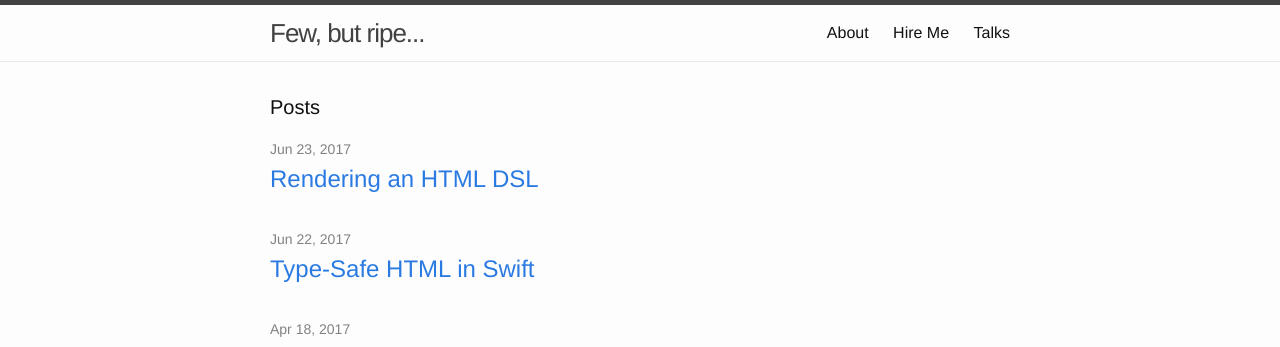
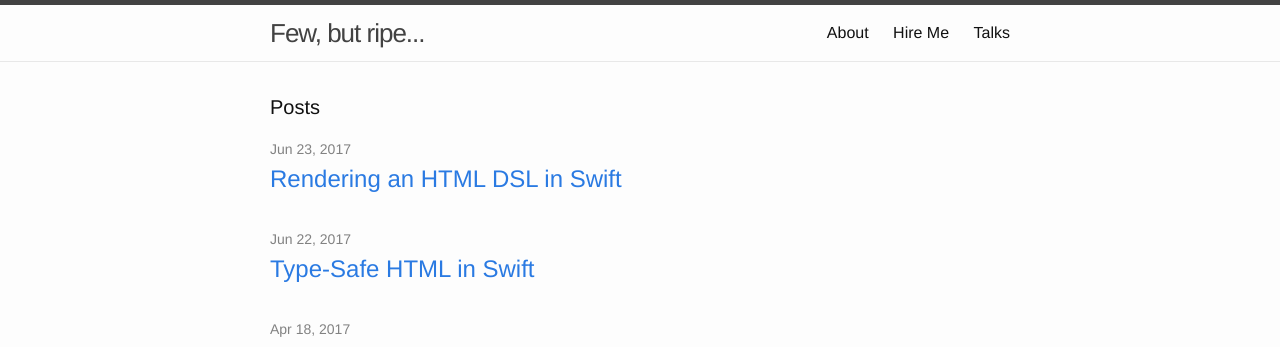
Before and after one commit to mbrandonw/mbrandonw.github.io, a Jekyll site: the page built from index.html, in a window 1280 px wide. Shown: the top 347 px of the page. Built offline with Jekyll 4.4.1, drawn with Linux system fonts in a browser that asks for light colours.

Commit message:
fixed some errors

````diff
--- a/_includes/og.html
+++ b/_includes/og.html
@@ -6,8 +6,8 @@
         {{ site.title }}
       {% endif %}">
 <meta property="og:description"
-      content="{% if page.excerpt %}
-        {{ page.excerpt | truncate: 160 }}
+      content="{% if page.summary %}
+        {{ page.summary | truncate: 160 }}
       {% else %}
         {{ site.description }}
       {% endif %}">
--- a/_posts/2017-06-22-type-safe-html-in-swift.md
+++ b/_posts/2017-06-22-type-safe-html-in-swift.md
@@ -4,7 +4,7 @@ title:  "Type-Safe HTML in Swift"
 date:   2017-06-22
 categories: swift html dsl
 author: Brandon Williams
-summary: We build a type-safe DSL for modeling HTML in Swift, and discuss the advantages this has over templating languages.
+summary: "We build a type-safe DSL for modeling HTML in Swift, and discuss the advantages this has over templating languages."
 image: /assets/html-dsl/pt1-preview-img.jpg
 ---
 
@@ -345,7 +345,7 @@ func render(node: Node) -> String {
 }
 ```
 
-This is a straightforward exercise, though subtle and can take a few tries to get right. The details, however, are not particularly important for the main point of this article, type-safe HTML. Therefore I’ve put the details in another article, which you can find [here]({% post_url 2017-06-23-rendering-html-dsl %}).
+This is a straightforward exercise, though subtle and can take a few tries to get right. The details, however, are not particularly important for the main point of this article, type-safe HTML. Therefore I’ve put the details in another article, which you can find [here]({% post_url 2017-06-23-rendering-html-dsl-in-swift %}).
 
 ## Conclusion and next steps
 
--- a/_posts/2017-06-23-rendering-html-dsl.md
+++ b/_posts/2017-06-23-rendering-html-dsl-in-swift.md
@@ -1,14 +1,12 @@
 ---
 layout: post
-title:  "Rendering an HTML DSL"
+title:  "Rendering an HTML DSL in Swift"
+date:   2017-06-23
 categories: swift html dsl
-date:   2017-06-23
 author: Brandon Williams
-summary: Building off the DSL from last time for modeling HTML, we will create a simple function to render a node to a string that can ultimately be served to a browser.
+summary: "Building off the DSL from last time for modeling HTML, we will create a simple function to render a node to a string that can ultimately be served to a browser."
 image: /assets/html-dsl/pt2-preview-img.jpg
 ---
-
-## Rendering an HTML DSL
 
 In our previous [article]({% post_url 2017-06-22-type-safe-html-in-swift %}) we described how to build an EDSL to model HTML in Swift. Here we describe how to take our `Node` value type and render it to a string that can actually be served to the browser. We do this by recursively walking the node tree, and rendering out the various parts in the most naive way possible. We begin by make a skeleton of such a function:
 
````
Also changed, not shown: 2 other files.
